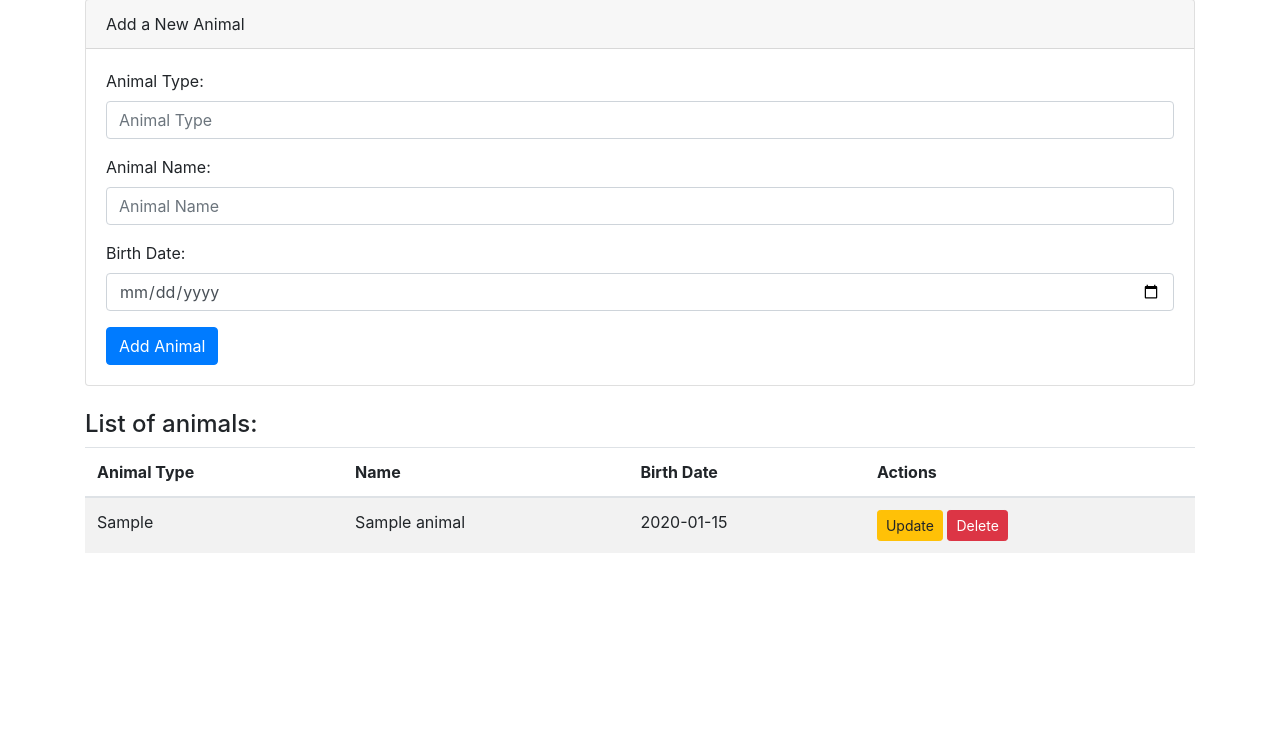
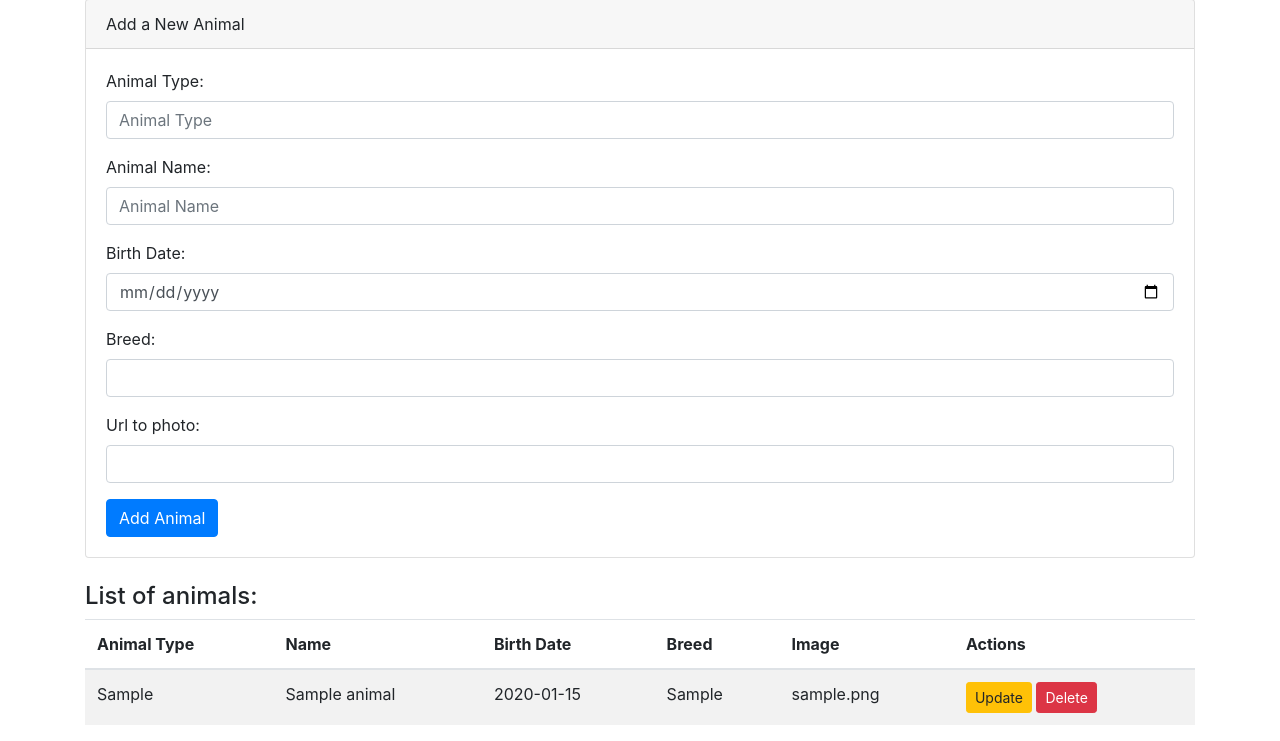
Before and after one commit to marcustas/course_flask, a Flask app: page / in a window 1280 px wide. Shown: the part 87-828 px from the top of the page. Before the commit the page ends 640 px from the top, so only its background shows below. Run offline with Flask 3, Linux system fonts and the light colour scheme; tables that the repository leaves empty hold one stand-in row (values such as "Sample post"); some libraries are stand-ins or nearby versions.

Commit message:
project was updated to create new animals with breed and liks to photos

```diff
--- a/app.py
+++ b/app.py
@@ -29,7 +29,9 @@ def add_animal() -> tuple[Response, int]:
     new_animal = Animal(
         animal_type=data.animal_type,
         name=data.name,
-        birth_date=data.birth_date
+        birth_date=data.birth_date,
+        breed=data.breed,
+        photo=data.photo,
     )
     db.session.add(new_animal)
     db.session.commit()
--- a/templates/home.html
+++ b/templates/home.html
@@ -33,6 +33,14 @@
                     <label for="birth_date">Birth Date:</label>
                     <input type="date" class="form-control" id="birth_date" required>
                 </div>
+                <div class="form-group">
+                    <label for="breed">Breed:</label>
+                    <input type="text" class="form-control" id="breed" required>
+                </div>
+                <div class="form-group">
+                    <label for="photo">Url to photo:</label>
+                    <input type="text" class="form-control" id="photo" required>
+                </div>
                 <button type="submit" class="btn btn-primary">Add Animal</button>
             </form>
         </div>
@@ -46,6 +54,8 @@
                 <th>Animal Type</th>
                 <th>Name</th>
                 <th>Birth Date</th>
+                <th>Breed</th>
+                <th>Image</th>
                 <th>Actions</th>
             </tr>
         </thead>
@@ -137,6 +147,8 @@
                         <td>${animal.animal_type}</td>
                         <td>${animal.name}</td>
                         <td>${animal.birth_date}</td>
+                        <td>${animal.breed}</td>
+                        <td>${animal.photo}</td>
                         <td>
                             <button class="btn btn-warning btn-sm" onclick="updateAnimal(${animal.id})">Update</button>
                             <button class="btn btn-danger btn-sm" onclick="deleteAnimal(${animal.id})">Delete</button>
@@ -153,7 +165,9 @@
         const newAnimal = {
             animal_type: $('#animal_type').val(),
             name: $('#name').val(),
-            birth_date: $('#birth_date').val()
+            birth_date: $('#birth_date').val(),
+            breed: $('#breed').val(),
+            photo: $('#photo').val(),
         };
         $.ajax({
             url: '/animal',
```
